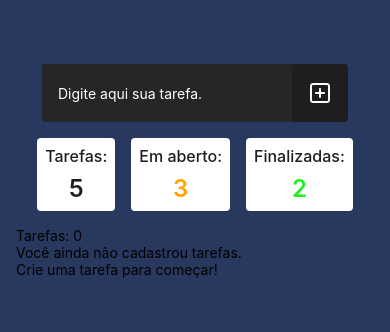
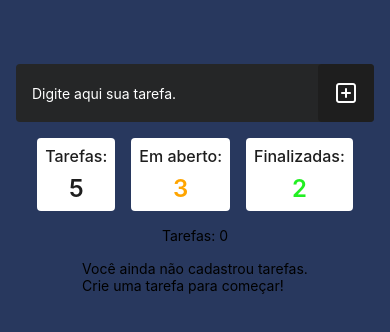
Before and after one commit to BrunoSilva96/to-do-ceped, a React Native app: screen / in a window 390 px wide. Shown: the top 332 px of the page. Built offline with nearby package versions, Linux system fonts and the light colour scheme.

Commit message:
Props, screen bug fixed

```diff
--- a/App.tsx
+++ b/App.tsx
@@ -44,19 +44,11 @@ export default function App() {
 	return (
 		<View style={styles.container}>
 			<StatusBar style='auto' />
-			<View style={styles.inputContainer}>
-				<TextInput
-					style={styles.input}
-					placeholder='Digite aqui sua tarefa.'
-					placeholderTextColor='white'
-					keyboardType='default'
+
+			<InputAddTask
+				onPress={handleTask}
 				onChangeText={setTaskText}
-					value={taskText}
-				/>
-				<TouchableOpacity style={styles.inputButton} onPress={handleTask}>
-					<Feather name='plus-square' size={24} color='white' />
-				</TouchableOpacity>
-			</View>
+				value={taskText}></InputAddTask>
 
 			<View style={{ flexDirection: "row", gap: 16 }}>
 				<CardNumber />
@@ -64,7 +56,6 @@ export default function App() {
 				<CardDone />
 			</View>
 
-			<View style={styles.tasks}>
 			<Text>Tarefas: {countTask}</Text>
 			<FlatList
 				data={tasks}
@@ -78,7 +69,6 @@ export default function App() {
 				)}
 			/>
 		</View>
-		</View>
 	);
 }
 
@@ -91,27 +81,5 @@ const styles = StyleSheet.create({
 		padding: 16,
 		paddingTop: 64,
 		gap: 16
-	},
-	inputContainer: {
-		flexDirection: "row",
-		borderRadius: 4,
-		backgroundColor: "#252627"
-	},
-	input: {
-		backgroundColor: "#252627",
-		flex: 1,
-		padding: 16,
-		borderRadius: 4,
-		color: "#fff"
-	},
-	inputButton: {
-		backgroundColor: "#1e1e1e",
-		padding: 16,
-		borderRadius: 4
-	},
-	tasks: {
-		justifyContent: "flex-start",
-		width: "100%",
-		flexDirection: "column"
 	}
 });
--- a/src/components/InputAddTask/index.tsx
+++ b/src/components/InputAddTask/index.tsx
@@ -1,15 +1,23 @@
 import { Feather } from "@expo/vector-icons";
 import { InputContainer, Input, InputButton } from "./styles";
 
-export function InputAddTask() {
+type Props = {
+	onPress: () => void;
+	onChangeText: (text: string) => void;
+	value: string;
+};
+
+export function InputAddTask({ onPress, onChangeText, value }: Props) {
 	return (
 		<InputContainer>
 			<Input
 				placeholder='Digite aqui sua tarefa.'
 				placeholderTextColor='white'
 				keyboardType='default'
+				value={value}
+				onChangeText={onChangeText}
 			/>
-			<InputButton>
+			<InputButton onPress={onPress}>
 				<Feather name='plus-square' size={24} color='white' />
 			</InputButton>
 		</InputContainer>
--- a/src/components/InputAddTask/styles.ts
+++ b/src/components/InputAddTask/styles.ts
@@ -3,10 +3,11 @@ import styled from "styled-components/native";
 export const InputContainer = styled.View`
 	flex-direction: row;
 	width: 100%;
+	border-radius: 4px;
+	background-color: #252627;
 `;
 
 export const Input = styled.TextInput`
-	background-color: #252627;
 	flex: 1;
 	padding: 16px;
 	border-radius: 4px;
```
Lines whose indentation alone changed are shown as unchanged.
